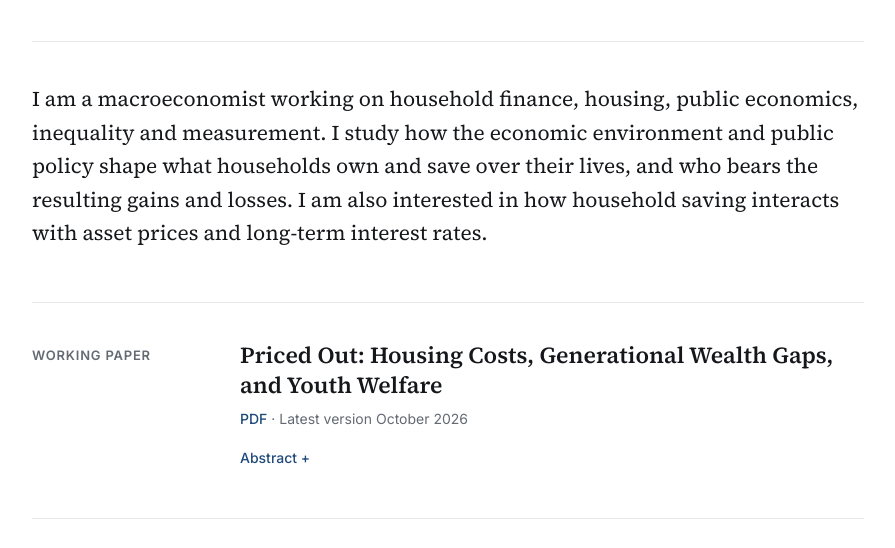
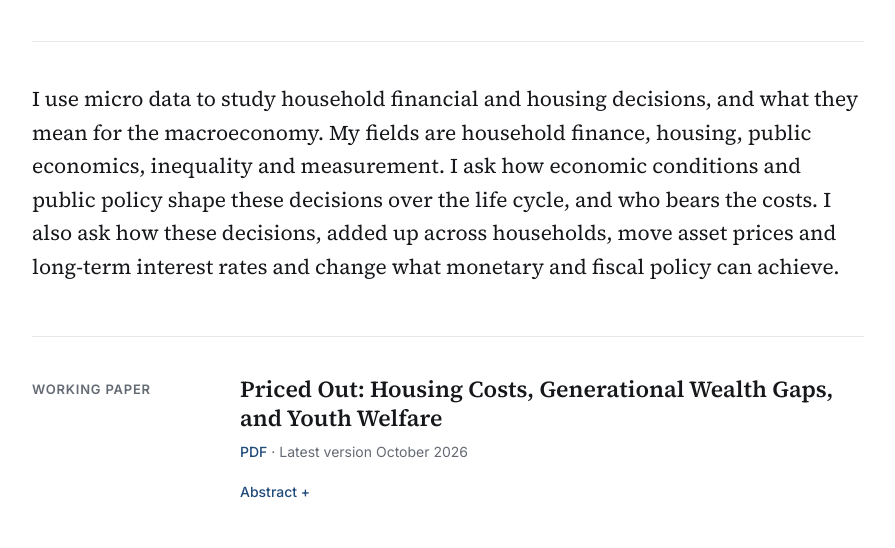
Before and after one commit to chloe-ahn/chloe-ahn.github.io, a plain HTML site: page index.html in a window 1280 px wide. Shown: the part 223-771 px from the top of the page, without its empty margins (192-1087 px from the left). Drawn offline with Linux system fonts and the light colour scheme.

Commit message:
Add files via upload

```diff
--- a/index.html
+++ b/index.html
@@ -96,7 +96,7 @@ footer{margin-top:28px;padding-top:22px;border-top:1px solid var(--line);font-si
   </div>
 </header>
 
-<p class="intro serif">I am a macroeconomist working on household finance, housing, public economics, inequality and measurement. I study how the economic environment and public policy shape what households own and save over their lives, and who bears the resulting gains and losses. I am also interested in how household saving interacts with asset prices and long-term interest rates.</p>
+<p class="intro serif">I use micro data to study household financial and housing decisions, and what they mean for the macroeconomy. My fields are household finance, housing, public economics, inequality and measurement. I ask how economic conditions and public policy shape these decisions over the life cycle, and who bears the costs. I also ask how these decisions, added up across households, move asset prices and long-term interest rates and change what monetary and fiscal policy can achieve.</p>
 
 <section aria-labelledby="h-wp">
   <h2 id="h-wp">Working Paper</h2>
```
